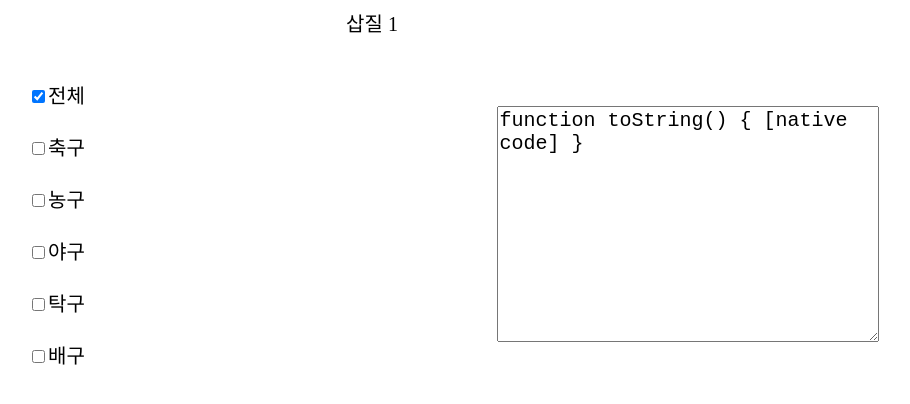
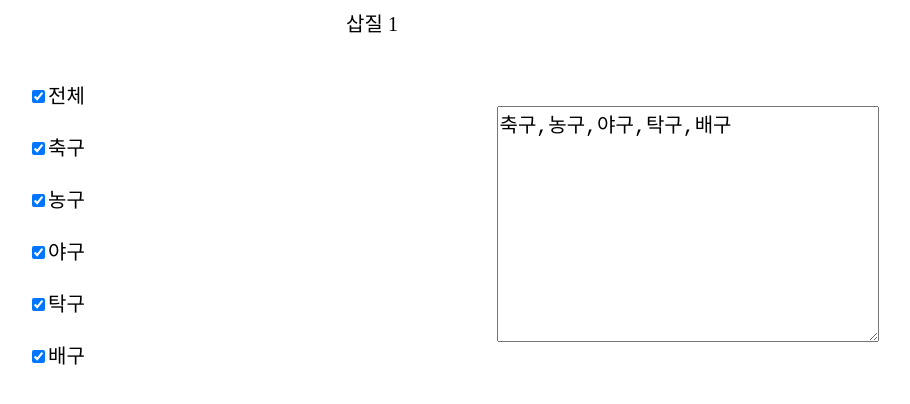
Before and after one commit to dropTheBit-SH/newb_JS, a plain HTML site: page day4.html in a window 1280 px wide. Both pictures are taken after a click on the checkbox 306 px from the left and 96 px from the top of the page. Shown: the whole page, without its empty margins (268-1178 px from the left). Drawn offline with Linux system fonts and the light colour scheme.

Commit message:
Update day4.html

```diff
--- a/day4.html
+++ b/day4.html
@@ -50,50 +50,34 @@
 <script>
 
     // 3. 1번의 체크박스가 2번의 텍스트구역에 내용을 보내는 이벤트를 발생시킨다
+    var tArr = document.getElementsByTagName("input");
     window.onload = function(){
-        var tArr = document.getElementsByTagName("input");
-        var tmpArr = new Array;
+        tArr[0].onclick = function(){
+            selectAll();
+        }
+        window.onclick = function(){
+            var result = checkVal();
+            ta.value = result;
+        }
+    }
 
-        tArr[0].onclick = function(){
-            if(tArr[0].checked){
-                tmpArr.push("!");
-            }else{
-                tmpArr.pop("!");
+    function selectAll(){ //전체 체크박스를 선택했을 때 다른 체크박스들의 상태 바꾸기
+        if(tArr[0].checked){
+            for(i=1;i<tArr.length;i++) tArr[i].checked = true;
+        }else{
+            for(i=1;i<tArr.length;i++) tArr[i].checked = false;
+        }
+    }
+
+    function checkVal(){ //선택된 체크박스 값 확인하기
+        var tmp = new Array;
+        for(i=1;i<tArr.length;i++){
+            if(tArr[i].checked){
+                tmp.push(tArr[i].value);
+                console.log(tArr[i].value);
             }
-            ta.value = tmpArr.toString;
         }
-
-        // tArr[0].onclick = function(){
-        //     if(tArr[0].checked){
-        //         tmpArr.push(tArr[0].name);
-        //     }else{
-        //         tmpArr.pop(tArr[0].name);
-        //     }
-        //     ta.value = tmpArr.toString;
-        // }
-
-        // for(let i=0;i<tArr.length; i++){
-        //     tArr[i].onclick = function(){
-        //         if(tArr[i].checked){
-        //             tmp = ta.value;
-        //             ta.value = ta.value + tArr[i].value;
-        //         }else{
-        //             ta.value = tmp;
-        //         }
-        //     }
-        // }
-
-        // for(let i=0;i<tArr.length; i++){
-        //     tArr[i].onclick = function(){
-        //         if(tArr[i].checked){
-        //             tmpArr.push(tArr[i].name);
-        //             console.log(tArr[i].name);
-        //         }else{
-        //             tmpArr.pop(tArr[i].name);
-        //         }
-        //         ta.value = tmpArr.toString();
-        //     }
-        // }
+        return tmp;
     }
 
 </script>
```
